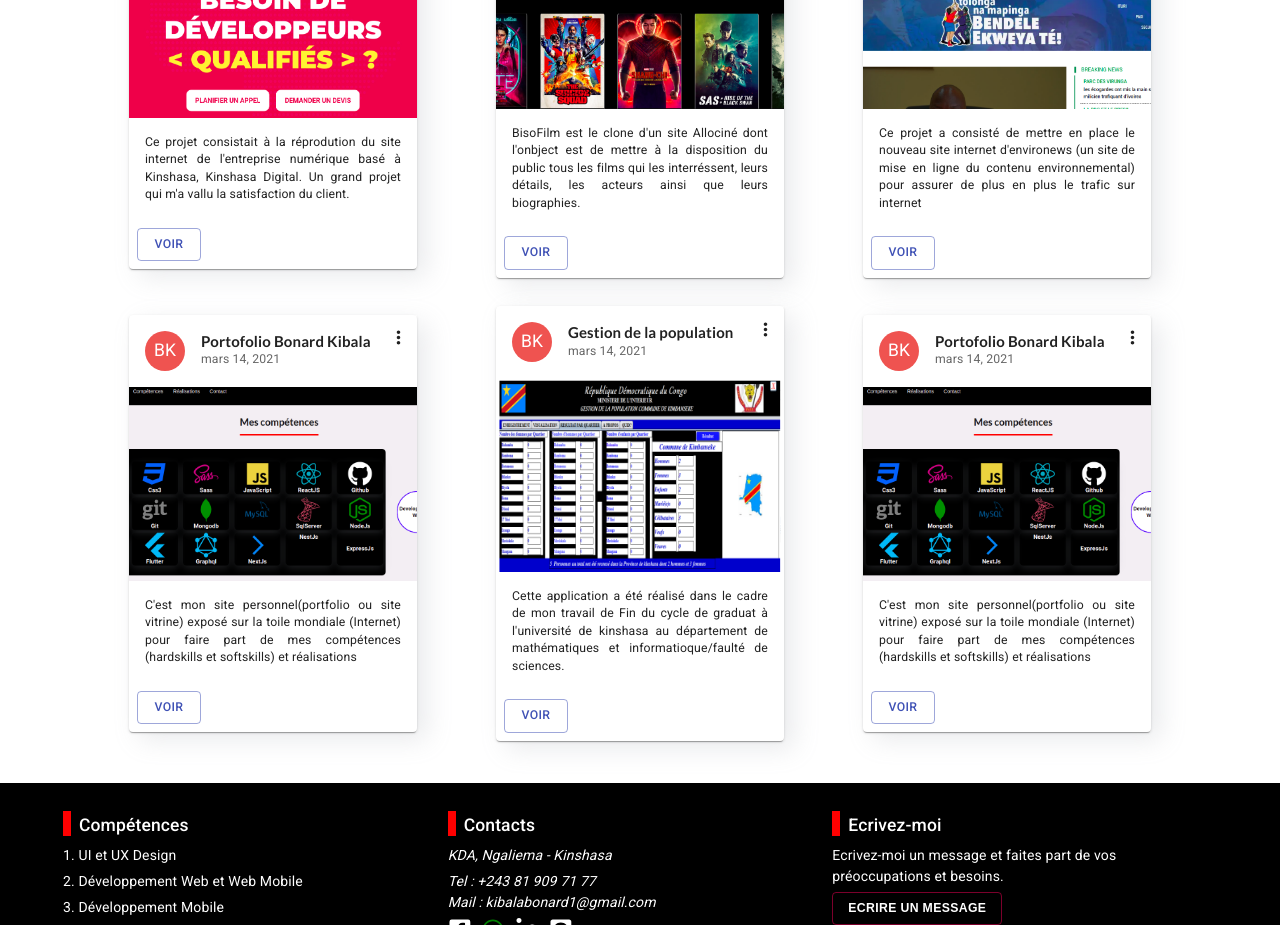
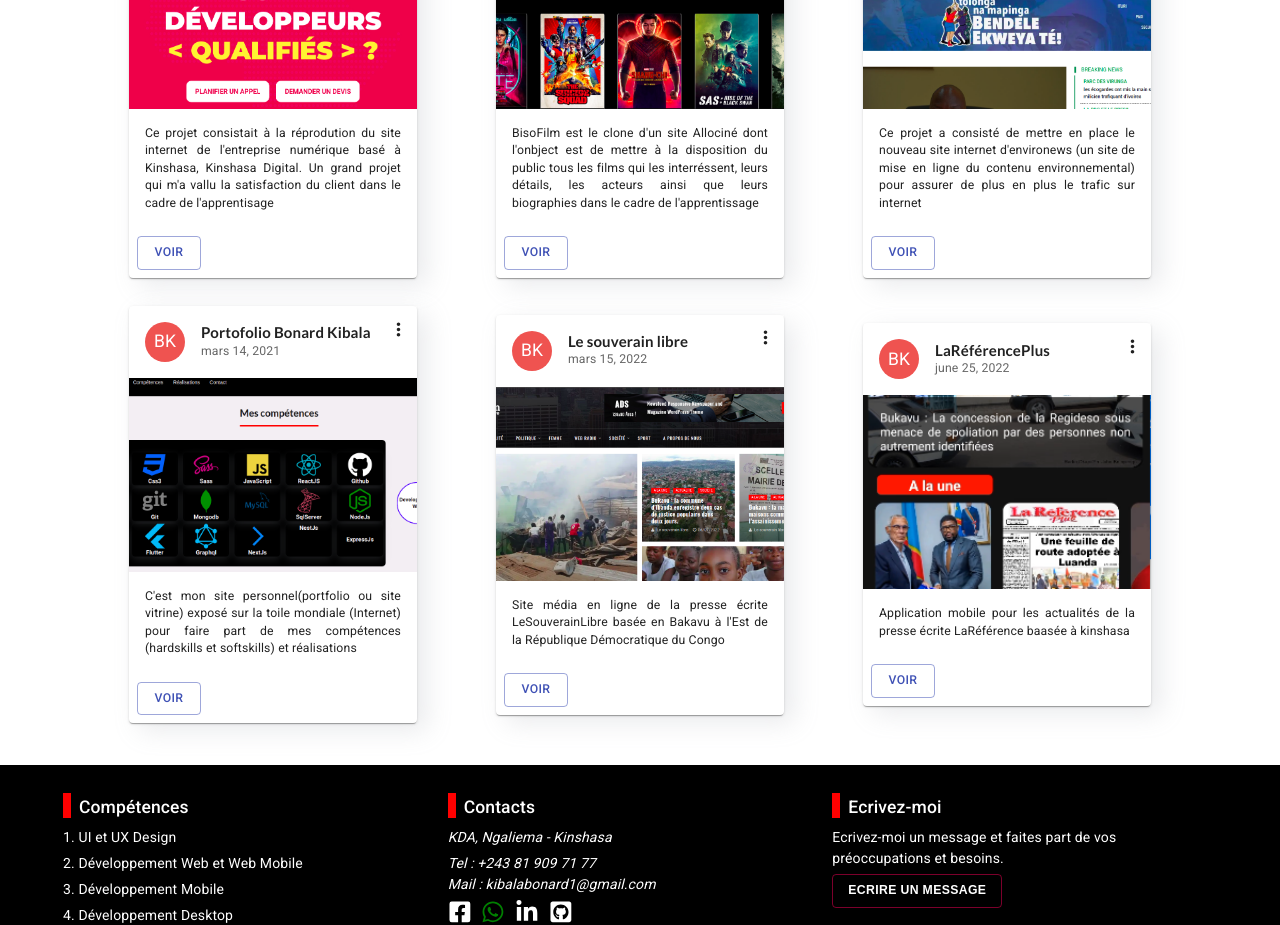
Before and after one commit to BonardKibala/portfolio-news, a React (Create React App) app: page / in a window 1280 px wide. Shown: the part 2740-3665 px from the top of the page. Built offline with nearby package versions, Linux system fonts and the light colour scheme.

Commit message:
ref:refractor

```diff
--- a/src/pages/projects/projects.jsx
+++ b/src/pages/projects/projects.jsx
@@ -9,7 +9,8 @@
 import bisofilm from "../../images/bisofilm.png";
 import env from "../../images/env.png";
 import portfolio from "../../images/portfolio.png";
-import rec from "../../images/rec.png";
+import ref from "../../images/ref.png";
+import souv from "../../images/souv.png";
 
 const projectsTab = [
   {
@@ -17,7 +18,7 @@
     image: kd,
     createdAt: "mars 14, 2021",
     description:
-      "Ce projet consistait à la réprodution du site internet de l'entreprise numérique basé à Kinshasa, Kinshasa Digital. Un grand projet qui m'a vallu la satisfaction du client.",
+      "Ce projet consistait à la réprodution du site internet de l'entreprise numérique basé à Kinshasa, Kinshasa Digital. Un grand projet qui m'a vallu la satisfaction du client dans le cadre de l'apprentisage",
     lien: "https://confident-feynman-185740.netlify.app/",
   },
   {
@@ -25,7 +26,7 @@
     image: bisofilm,
     createdAt: "mars 14, 2021",
     description:
-      "BisoFilm est le clone d'un site Allociné dont l'onbject est de mettre à la disposition du public tous les films qui les interréssent, leurs détails, les acteurs ainsi que leurs biographies.",
+      "BisoFilm est le clone d'un site Allociné dont l'onbject est de mettre à la disposition du public tous les films qui les interréssent, leurs détails, les acteurs ainsi que leurs biographies dans le cadre de l'apprentissage",
     lien: "https://bonard-kibala-allocine.netlify.app/",
   },
   {
@@ -45,21 +46,22 @@
     lien: "https://bonard-portofolio.netlify.app/",
   },
   {
-    title: "Gestion de la population",
-    image: rec,
-    createdAt: "mars 14, 2021",
+    title: "Le souverain libre",
+    image: souv,
+    createdAt: "mars 15, 2022",
     description:
-      "Cette application a été réalisé dans le cadre de mon travail de Fin du cycle de graduat à l'université de kinshasa au département de mathématiques et informatioque/faulté de sciences.",
+      "Site média en ligne de la presse écrite LeSouverainLibre basée en Bakavu à l'Est de la République Démocratique du Congo",
+    lien: "https://lesouverainlibre.info/",
+  },
+  {
+    title: "LaRéférencePlus",
+    image: ref,
+    createdAt: "june 25, 2022",
+    description:
+      "Application mobile pour les actualités de la presse écrite LaRéférence baasée à kinshasa",
     lien: "#",
   },
-  {
-    title: "Portofolio Bonard Kibala",
-    image: portfolio,
-    createdAt: "mars 14, 2021",
-    description:
-      "C'est mon site personnel(portfolio ou site vitrine) exposé sur la toile mondiale (Internet) pour faire part de mes compétences (hardskills et softskills) et réalisations",
-    lien: "https://bonard-portofolio.netlify.app/",
-  },
+
 ];
 
 const Project = () => {
--- a/src/pages/skills/skills.jsx
+++ b/src/pages/skills/skills.jsx
@@ -27,7 +27,6 @@
 import {
   SiMysql,
   SiMicrosoftsqlserver,
-  SiFlutter,
   SiGraphql,
   SiNestjs,
   SiExpress,
```
Also changed, not shown: src/images/ref.png (added), src/images/souv.png (added).
